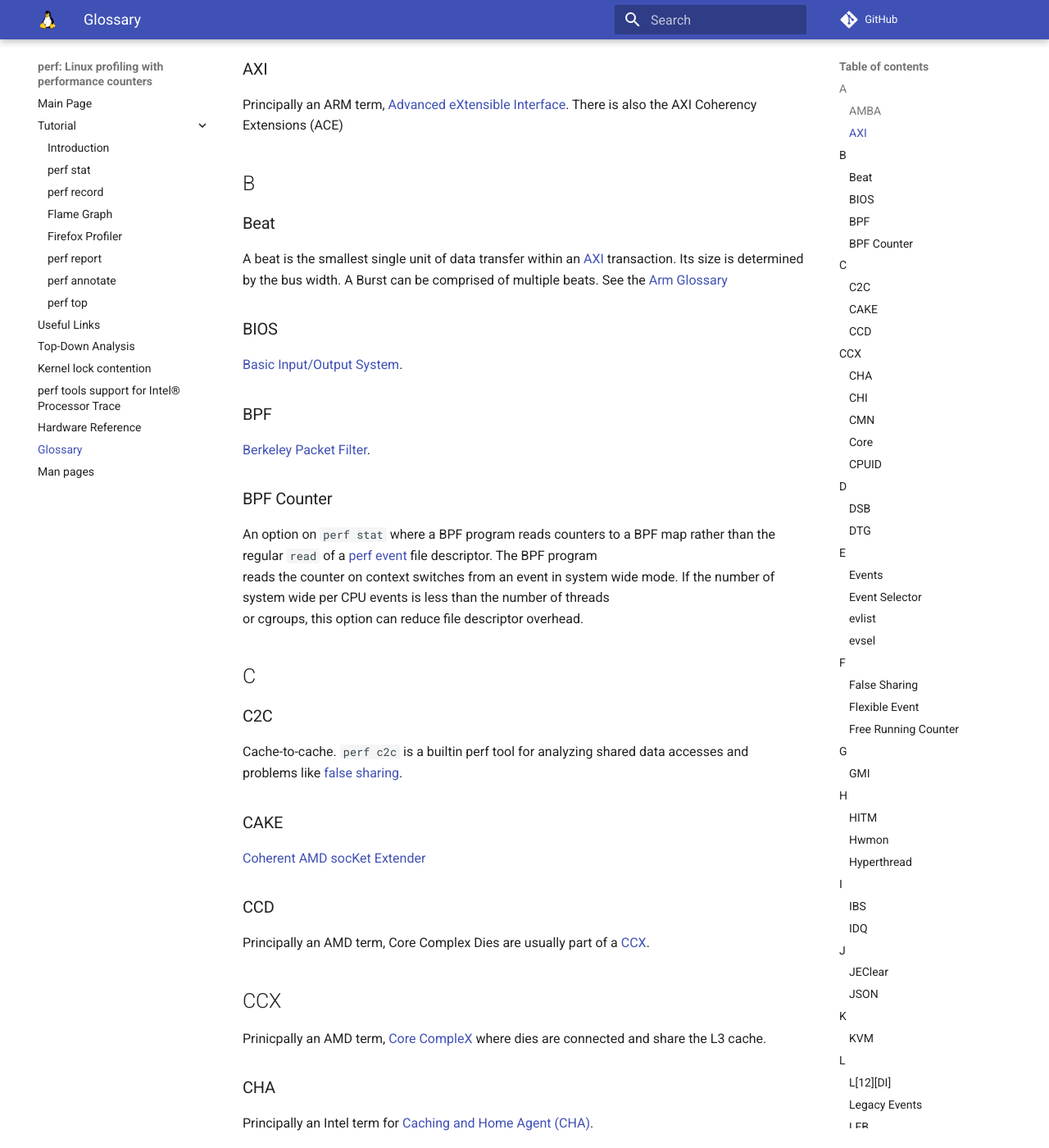
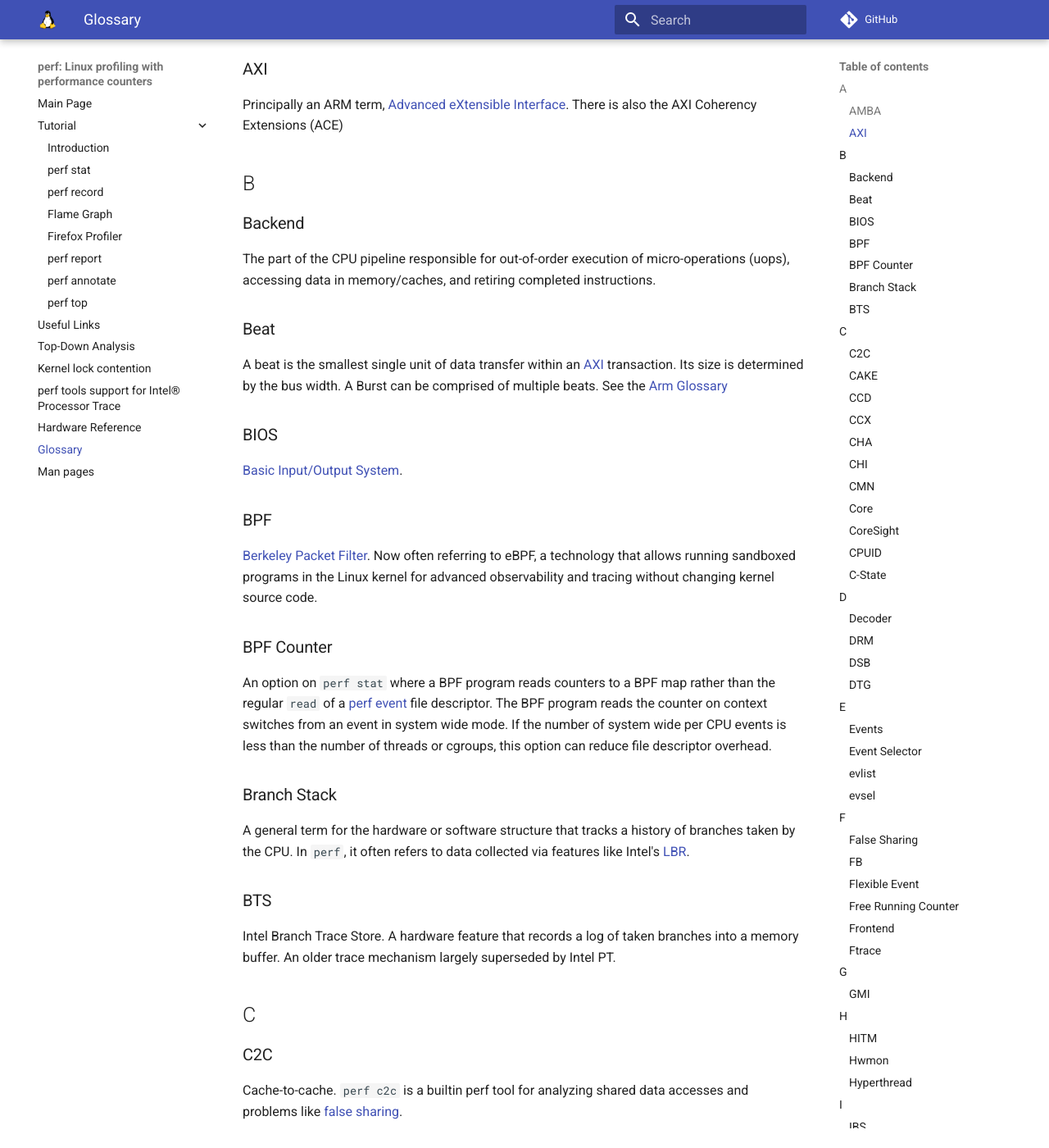
Before and after one commit to perfwiki/main, an MkDocs documentation site: the page built from docs/glossary.md, in a window 1280 px wide and 1400 px high, scrolled down 291 px. Shown: the whole window at 82% size. Built offline with MkDocs 1.6.1 and Material for MkDocs 9.7.7, drawn with Linux system fonts in a browser that asks for light colours; comment, search, counter and statistics services are not loaded; some of the changed text lies outside the part shown.

Commit message:
glossary: Expand with more terms

```diff
--- a/docs/glossary.md
+++ b/docs/glossary.md
@@ -16,6 +16,10 @@
 
 ## B
 
+### Backend
+
+ The part of the CPU pipeline responsible for out-of-order execution of micro-operations (uops), accessing data in memory/caches, and retiring completed instructions.
+
 ### Beat
  A beat is the smallest single unit of data transfer within an [AXI](#axi)
  transaction. Its size is determined by the bus width. A Burst can be comprised
@@ -27,12 +31,18 @@
  [Basic Input/Output System](https://en.wikipedia.org/wiki/BIOS).
 
 ### BPF
- [Berkeley Packet Filter](https://en.wikipedia.org/wiki/Berkeley_Packet_Filter).
+ [Berkeley Packet Filter](https://en.wikipedia.org/wiki/Berkeley_Packet_Filter). Now often referring to eBPF, a technology that allows running sandboxed programs in the Linux kernel for advanced observability and tracing without changing kernel source code.
 
 ### BPF Counter
  An option on `perf stat` where a BPF program reads counters to a BPF map rather than the regular `read` of a [perf event](#perf-event) file descriptor. The BPF program
  reads the counter on context switches from an event in system wide mode. If the number of system wide per CPU events is less than the number of threads
  or cgroups, this option can reduce file descriptor overhead.
+
+### Branch Stack
+ A general term for the hardware or software structure that tracks a history of branches taken by the CPU. In `perf`, it often refers to data collected via features like Intel's [LBR](#lbr).
+
+### BTS
+ Intel Branch Trace Store. A hardware feature that records a log of taken branches into a memory buffer. An older trace mechanism largely superseded by Intel PT.
 
 ## C
 
@@ -47,7 +57,7 @@
 
  Principally an AMD term, Core Complex Dies are usually part of a [CCX](#ccx).
 
-## CCX
+### CCX
 
  Prinicpally an AMD term, [Core CompleX](https://en.wikichip.org/wiki/amd/ccx)
  where dies are connected and share the L3 cache.
@@ -71,16 +81,28 @@
  1. Used to refer to events on the CPU's PMU, contrast with [Uncore](#uncore) and [Offcore](#offcore).
  2. Part of the [topology](https://www.kernel.org/doc/Documentation/devicetree/bindings/cpu/cpu-topology.txt) containing multiple [SMT](#smt) threads.
 
+### CoreSight
+ ARM's hardware architecture for system-wide debug and trace. It allows capturing trace data from processor cores, buses, and other components.
+
 ### CPUID
 
  On Intel an instruction that identifies the type and properties of the
  CPU. ARM64 CPUs are generally identified from
  `/sys/devices/system/cpu/cpu0/regs/identification/midr_el1`.
 
+### C-State
+ CPU power states. C0 is the operational state, while higher numbers (C1, C6, etc.) represent deeper sleep states with lower power consumption but higher wakeup latency.
+
 ## D
 
+### Decoder
+ The component of the CPU frontend that translates complex architectural instructions (e.g., x86 instructions) into simpler micro-operations (uops) that the execution units can process.
+
+### DRM
+ Direct Rendering Manager. A subsystem of the Linux kernel responsible for interfacing with GPU drivers. Tracepoints related to DRM are often used to profile graphics activity.
+
 ### DSB
- In modern Intel CPUs, the DSB (Decoded Stream Buffer) is a uop cache storing pre-decoded instructions in the form of micro-operations (uops).  The DSB allows the CPU to bypass the  decoding stage for frequently used instructions sequences.
+ In modern Intel CPUs, the DSB (Decoded Stream Buffer) is a uop cache storing pre-decoded instructions in the form of micro-operations (uops). The DSB allows the CPU to bypass the decoding stage for frequently used instructions sequences.
 
 ### DTG
 
@@ -104,17 +126,25 @@ See [evsel](#evsel).
 ### evsel
  An event selector describes a [`perf event`](#perf-event) that will be opened on multiple CPUs or threads. The [evsel API is part of libperf](https://git.kernel.org/pub/scm/linux/kernel/git/torvalds/linux.git/tree/tools/lib/perf/include/perf/evsel.h).
 
-
 ## F
 
 ### False Sharing
  When a cache line is accidentally shared, and written-to, by two threads because of the layout of data being so that it is on the same cache line.
+
+### FB
+ Fill Buffer. A small buffer used to hold data being fetched from memory or higher cache levels before it is placed in the cache.
 
 ### Flexible Event
  The default kind of event that can be [multiplexed](#multiplexing), contrast with [pinned event](#pinned-event).
 
 ### Free Running Counter
  A counter that runs through its full range of values before repeating.
+
+### Frontend
+ The part of the CPU pipeline responsible for fetching instructions from memory, predicting branches, and decoding them into micro-operations (uops) to be sent to the backend.
+
+### Ftrace
+ The official function tracer of the Linux kernel. `perf` has a subcommand `perf ftrace` which is a simple wrapper for it.
 
 ## G
 
@@ -129,8 +159,7 @@ See [evsel](#evsel).
 
 ### Hwmon
 
- [The Linux Hardware Monitoring kernel
- API](https://docs.kernel.org/hwmon/hwmon-kernel-api.html).
+ [The Linux Hardware Monitoring kernel API](https://docs.kernel.org/hwmon/hwmon-kernel-api.html).
 
 ### Hyperthread
  Intel/x86 term for [SMT](#smt).
@@ -146,6 +175,9 @@ See [evsel](#evsel).
 ### IDQ
  The IDQ (Instruction Decode Queue) serves as a buffer between the instruction fetch/decode stages and the rest of the out-of-order execution engine in modern CPUs. It stores decoded instructions often in the form of micro-ops.
 
+### ITLB
+ Instruction Translation Lookaside Buffer. A specialized cache for instruction address translations. On some AMD systems, this may be referred to in relation to the branch predictor (e.g., `bp_tlb`).
+
 ## J
 
 ### JEClear
@@ -157,6 +189,9 @@ See [evsel](#evsel).
 
 ## K
 
+### Kprobe
+ A mechanism in Linux for dynamic instrumentation of the kernel, allowing probes to be inserted at almost any instruction in the kernel code.
+
 ### KVM
  KVM stands for Kernel-based Virtual Machine, perf command with kvm helps us to trace/measure kvm guest os
 
@@ -165,6 +200,9 @@ See [evsel](#evsel).
 ### L\[12\]\[DI\]
 
  Level 1 or 2, data or instruction cache.
+
+### LBR
+ Last Branch Record. A feature in Intel processors that records a history of recently taken branches in a set of MSRs, allowing for low-overhead call graph construction.
 
 ### Legacy Events
 
@@ -183,7 +221,7 @@ See [evsel](#evsel).
  The Line Fill Buffer is a small, temporary buffer that sits between different levels of a CPU's cache (e.g., between L1 and L2). Its purpose is to speed up data access when the CPU needs data not found in the fastest cache level (a cache miss). Instead of making the CPU wait for an entire cache line to transfer from slower memory, the LFB stores the first chunk of data, allowing the CPU to start working immediately.
 
 ### LSD
- The Loop Stream Detector is a frontend component within Intel CPUs designed to boost performance for tight loops. It detects loops in code, pre-decodes their instructions, and stores these decoded micro-ops (uops) in a dedicated buffer.  By feeding these uops directly to the execution engine, the LSD bypasses the slower instruction fetch and decode stages for loops, resulting in speedups.
+ The Loop Stream Detector is a frontend component within Intel CPUs designed to boost performance for tight loops. It detects loops in code, pre-decodes their instructions, and stores these decoded micro-ops (uops) in a dedicated buffer. By feeding these uops directly to the execution engine, the LSD bypasses the slower instruction fetch and decode stages for loops, resulting in speedups.
 
 ### LLC
 
@@ -201,24 +239,27 @@ See [evsel](#evsel).
  Taking multiple performance counters, typically in `perf stat`, and then computing a human meaningful value like memory bandwidth.
 
 ### MITE
- The Micro-instruction Translation Engine is a legacy component within modern CPUs that acts as a secondary, simpler instruction decoder. While the primary decoder handles most instructions efficiently, the MITE is responsible for decoding specific complex instructions or instruction sequences that aren't well-suited for the main decoder.  The MITE often works alongside the microcode sequencer to break down these complex instructions into simpler micro-operations for the CPU to execute.
+ The Micro-instruction Translation Engine is a component within modern CPUs that acts as a secondary instruction decoder for complex instructions or instruction sequences.
 
 ### MPAM
-
- Principally an ARM term for [Memory System Resource Partitioning and
- Monitoring](https://developer.arm.com/documentation/107768/0100/Overview).
+ Principally an ARM term for [Memory System Resource Partitioning and Monitoring](https://developer.arm.com/documentation/107768/0100/Overview).
 
 ### MPKI
-
  Cache, [TLB](#tlb) or branch Misses Per Kilo (1,000) Instructions.
 
 ### MS
  The microcode sequencer is a specialized unit that handles the execution of complex instructions not directly supported as a single hardware operation. It breaks down these instructions into sequences of simpler micro-operations (microcode) that the CPU's execution units can directly understand.
 
+### MSR
+ Model Specific Register. Control registers used to control and query features in x86 processors (e.g., enabling features or reading performance counters directly).
+
 ### Multiplexing
  When the number of events is greater than the hardware counters the kernel will multiplex the events. Each event is scheduled for a period of time (by default 1kHz) and then rotated.
 
 ## O
+
+### OCR
+ Offcore Response. In Intel PMU, events used to monitor requests that go outside the core (e.g., to L3 or memory).
 
 ### Offcore
  Devices and buses outside of the core CPU.
@@ -228,6 +269,9 @@ See [evsel](#evsel).
  counter, with off-CPU time will give wall clock time. Linux perf 5.20 adds a command line option to ''perf record'' to gather off-CPU data.
 
 ## P
+
+### PDIST
+ Precise Distribution. A property of certain Intel PMU counters indicating support for precise event distribution, often associated with PEBS.
 
 ### PEBS
 
@@ -258,6 +302,9 @@ See [evsel](#evsel).
 ### PMU
  A Performance Monitoring Unit is a device within the Linux kernel that the perf tool interacts with initially through the [perf_event_open](https://man7.org/linux/man-pages/man2/perf_event_open.2.html) system call.
 
+### Port
+ Execution Port. In superscalar CPUs, a portal to one or more execution units. Decoded instructions are dispatched to ports when ready.
+
 ### Precise Event
 
  When sampling an interrupt is triggered and the sample gathered in the
@@ -283,6 +330,9 @@ See [evsel](#evsel).
 ### RAT
  In modern CPUs, a Resource Allocation Table (RAT) is a structure that renames architectural registers to a larger set of physical registers during the out-of-order execution process. This renaming breaks false dependencies caused by register naming limitations, allowing instructions to execute in parallel and boosting performance. The RAT also tracks which physical registers hold the results of in-flight instructions, ensuring that data is used at the correct time.
 
+### RDT
+ Intel Resource Director Technology. A suite of technologies providing monitoring and allocation capabilities over shared platform resources like L3 cache and memory bandwidth.
+
 ### ROB
  Reorder Buffer, tracks in-flight instructions and their results in out-of-order CPUs.
 
@@ -290,6 +340,9 @@ See [evsel](#evsel).
  Reservation Station, buffers instructions awaiting resources (functional units, data) before execution.
 
 ## S
+
+### SBI (RISC-V)
+ Supervisor Binary Interface. The standard interface between the supervisor mode (OS) and machine mode (firmware) in RISC-V systems.
 
 ### SDF
 
@@ -305,6 +358,12 @@ event was actually triggered. Ideally there would be no skid on samples.
 
  System Level Cache generally used interchangeably with [Last Level Cache](#llc)
  but may incorporate caches outside of the processor.
+
+### Slots / TMA Slots
+ In Top-down analysis, a "slot" represents the potential to execute a micro-operation (uop) in a given cycle. The total number of slots depends on the pipeline width and cycles.
+
+### SMC
+ Self-Modifying Code. Code that modifies itself while executing, which can cause pipeline clears or performance penalties in modern out-of-order CPUs.
 
 ### SMI
 
@@ -332,6 +391,15 @@ event was actually triggered. Ideally there would be no skid on samples.
  feature that provides precise sampling. Currently the feature is common on
  server ARM CPUs.
 
+### Sscofpmf (RISC-V)
+ Supervisor-level Count Overflow and Filtering PMU Extension. The standard extension for hardware performance monitoring in RISC-V.
+
+### Stall
+ A condition where the CPU pipeline cannot make forward progress due to a hazard or resource conflict.
+
+### STLB
+ Second-level TLB. A larger, slower cache for address translations that backs the first-level TLBs (ITLB, DTLB).
+
 ### sysfs
 
  [A filesystem for exporting kernel
@@ -349,6 +417,9 @@ event was actually triggered. Ideally there would be no skid on samples.
  stores the recent translations, via the page table, of virtual memory addresses
  to physical memory addresses.
 
+### TMA
+ Top-down Microarchitecture Analysis. A methodology for identifying performance bottlenecks by categorizing CPU cycles into a hierarchy of metrics.
+
 ### TPEBS
 
  Timed Process Event Based Sampling on newer Intel processors adds retirement
@@ -364,6 +435,9 @@ event was actually triggered. Ideally there would be no skid on samples.
 ### Task
  Kernel term for a process (if just 1 thread) or thread.
 
+### Tracepoint
+ A static instrumentation point placed in the kernel source code for stable event tracking.
+
 ### TSX
 
  Principally an Intel term, [Transactional Synchronization
@@ -378,9 +452,10 @@ event was actually triggered. Ideally there would be no skid on samples.
  Abbreviation for micro-operation commonly used by Intel.
 
 ### UPI
+ Intel [Ultra Path Interconnect](https://en.wikipedia.org/wiki/Intel_Ultra_Path_Interconnect).
 
- Intel [Ultra Path
- Interconnect](https://en.wikipedia.org/wiki/Intel_Ultra_Path_Interconnect).
+### Uprobe
+ Similar to kprobe, but for dynamic instrumentation of user-space applications.
 
 ## V
 
```
